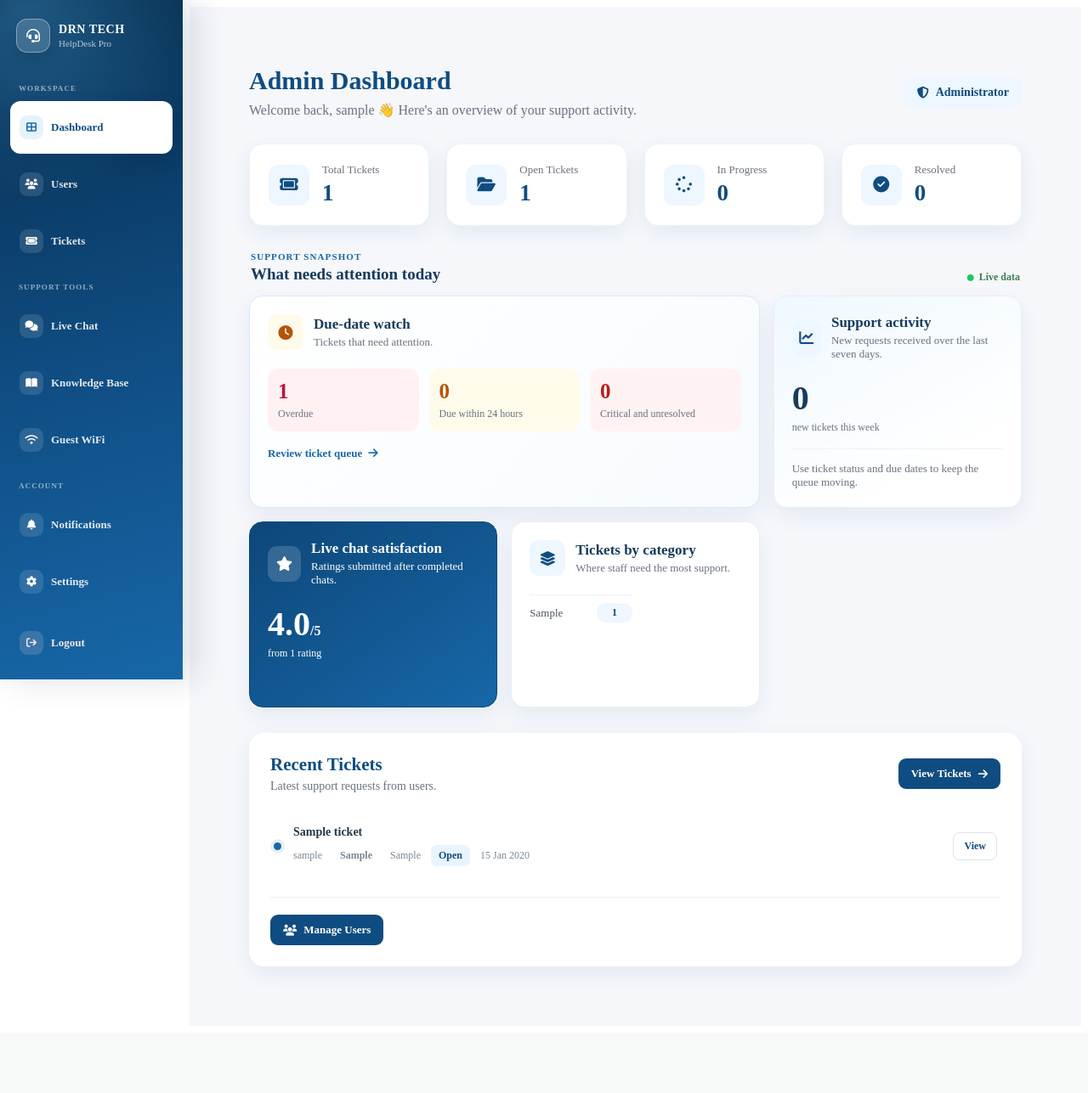
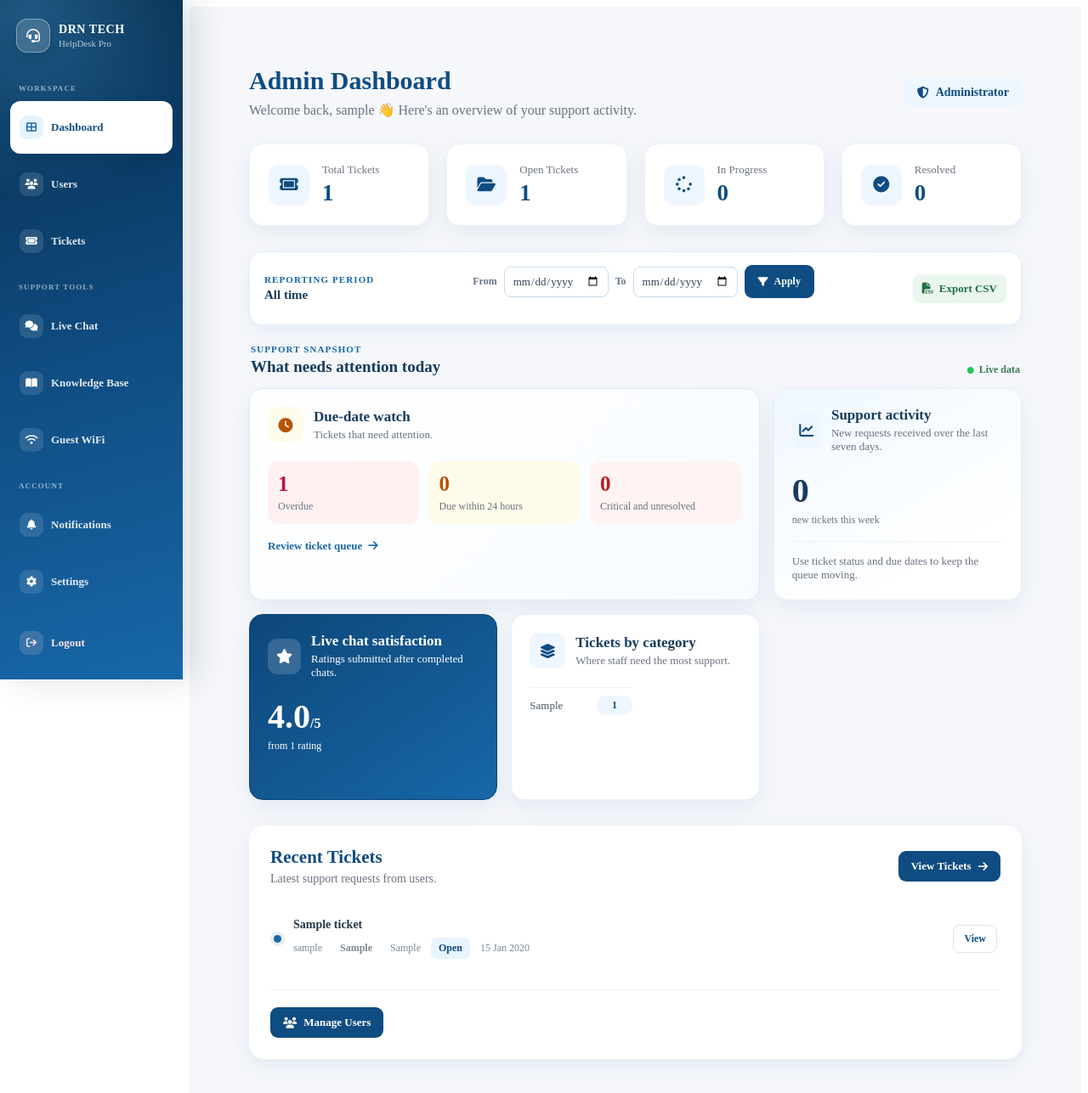
Before and after one commit to DRNWAMBZ/HelpDeskPro, a Flask app: page /admin in a window 1280 px wide. Shown: the top 1287 px of the page at 85% size. Before the commit the page ends 1146 px from the top, so only its background shows below. Run offline with Flask 3, Linux system fonts and the light colour scheme; a user stored in the database is signed in; tables that the repository leaves empty hold one stand-in row (values such as "Sample post"); some libraries are stand-ins or nearby versions.

Commit message:
Add date filtered reports and CSV export

```diff
--- a/app.py
+++ b/app.py
@@ -6,6 +6,8 @@ from secrets import token_urlsafe
 from pathlib import Path
 from hashlib import sha256
 from email.message import EmailMessage
+from io import StringIO
+import csv
 import logging
 import os
 import smtplib
@@ -23,6 +25,7 @@ from flask import (
     url_for,
     flash,
     send_file,
+    Response,
 )
 
 from flask_sqlalchemy import SQLAlchemy
@@ -1303,6 +1306,50 @@ def save_ticket_attachment(ticket):
     return None, destination
 
 
+def get_ticket_report_period(args):
+    """Return date values and SQL filters for a ticket-created date range."""
+
+    date_from = args.get("date_from", "").strip()
+    date_to = args.get("date_to", "").strip()
+    start = None
+    end = None
+
+    try:
+        if date_from:
+            start = datetime.strptime(date_from, "%Y-%m-%d")
+        if date_to:
+            end = datetime.strptime(date_to, "%Y-%m-%d")
+    except ValueError as error:
+        raise ValueError("Choose dates in the format YYYY-MM-DD.") from error
+
+    if start and end and start > end:
+        raise ValueError("The start date must be before the end date.")
+
+    filters = []
+    if start:
+        filters.append(Ticket.created_at >= start)
+    if end:
+        filters.append(Ticket.created_at < end + timedelta(days=1))
+
+    if date_from and date_to:
+        period_label = f"{date_from} to {date_to}"
+    elif date_from:
+        period_label = f"From {date_from}"
+    elif date_to:
+        period_label = f"Up to {date_to}"
+    else:
+        period_label = "All time"
+
+    return date_from, date_to, start, end, filters, period_label
+
+
+def safe_csv_cell(value):
+    """Prevent spreadsheet software treating exported values as formulas."""
+
+    value = "" if value is None else str(value)
+    return f"'{value}" if value.startswith(("=", "+", "-", "@")) else value
+
+
 @app.context_processor
 def inject_notification_count():
 
@@ -3042,58 +3089,81 @@ def guest():
 @app.route("/admin")
 @admin_required
 def admin_dashboard():
+    try:
+        (
+            date_from,
+            date_to,
+            report_start,
+            report_end,
+            ticket_filters,
+            report_period_label,
+        ) = get_ticket_report_period(request.args)
+    except ValueError as error:
+        flash(str(error), "danger")
+        return redirect(url_for("admin_dashboard"))
+
     now = datetime.utcnow()
     due_soon_cutoff = now + timedelta(hours=24)
-    total_tickets = Ticket.query.count()
-
-    open_tickets = Ticket.query.filter_by(
-        status="Open"
+    ticket_query = Ticket.query.filter(*ticket_filters)
+    total_tickets = ticket_query.count()
+
+    open_tickets = ticket_query.filter(
+        Ticket.status == "Open",
     ).count()
 
-    in_progress_tickets = Ticket.query.filter_by(
-        status="In Progress"
+    in_progress_tickets = ticket_query.filter(
+        Ticket.status == "In Progress",
     ).count()
 
-    resolved_tickets = Ticket.query.filter_by(
-        status="Resolved"
+    resolved_tickets = ticket_query.filter(
+        Ticket.status == "Resolved",
     ).count()
 
-    overdue_tickets = Ticket.query.filter(
+    overdue_tickets = ticket_query.filter(
         Ticket.status != "Resolved",
         Ticket.due_at.isnot(None),
         Ticket.due_at < now,
     ).count()
 
-    due_soon_tickets = Ticket.query.filter(
+    due_soon_tickets = ticket_query.filter(
         Ticket.status != "Resolved",
         Ticket.due_at.isnot(None),
         Ticket.due_at >= now,
         Ticket.due_at <= due_soon_cutoff,
     ).count()
 
-    critical_open_tickets = Ticket.query.filter(
+    critical_open_tickets = ticket_query.filter(
         Ticket.priority == "Critical",
         Ticket.status != "Resolved",
     ).count()
 
-    tickets_created_this_week = Ticket.query.filter(
+    tickets_created_this_week = ticket_query.filter(
         Ticket.created_at >= now - timedelta(days=7),
     ).count()
 
     category_breakdown = db.session.query(
         Ticket.category,
         func.count(Ticket.id),
-    ).group_by(Ticket.category).order_by(
+    ).filter(*ticket_filters).group_by(Ticket.category).order_by(
         func.count(Ticket.id).desc(),
         Ticket.category.asc(),
     ).all()
 
-    satisfaction_count = ChatSatisfactionRating.query.count()
-    average_satisfaction = db.session.query(
+    satisfaction_query = ChatSatisfactionRating.query
+    if report_start:
+        satisfaction_query = satisfaction_query.filter(
+            ChatSatisfactionRating.created_at >= report_start,
+        )
+    if report_end:
+        satisfaction_query = satisfaction_query.filter(
+            ChatSatisfactionRating.created_at < report_end + timedelta(days=1),
+        )
+    satisfaction_count = satisfaction_query.count()
+    average_satisfaction = satisfaction_query.with_entities(
         func.avg(ChatSatisfactionRating.rating),
     ).scalar()
 
-    recent_tickets = Ticket.query.order_by(
+    recent_tickets = ticket_query.order_by(
         Ticket.created_at.desc()
     ).limit(10).all()
 
@@ -3111,6 +3181,63 @@ def admin_dashboard():
         satisfaction_count=satisfaction_count,
         average_satisfaction=average_satisfaction,
         recent_tickets=recent_tickets,
+        date_from=date_from,
+        date_to=date_to,
+        report_period_label=report_period_label,
+    )
+
+
+@app.route("/admin/reports/tickets.csv")
+@admin_required
+def export_ticket_report_csv():
+    try:
+        date_from, date_to, _, _, ticket_filters, _ = get_ticket_report_period(
+            request.args,
+        )
+    except ValueError as error:
+        return Response(str(error), status=400, mimetype="text/plain")
+
+    tickets = Ticket.query.filter(*ticket_filters).order_by(
+        Ticket.created_at.desc(),
+    ).all()
+
+    output = StringIO(newline="")
+    writer = csv.writer(output)
+    writer.writerow([
+        "Ticket number",
+        "Subject",
+        "Requester",
+        "Email",
+        "Category",
+        "Priority",
+        "Status",
+        "Created (UTC)",
+        "Due (UTC)",
+    ])
+
+    for ticket in tickets:
+        writer.writerow([
+            ticket.ticket_number,
+            safe_csv_cell(ticket.subject),
+            safe_csv_cell(ticket.user.username),
+            safe_csv_cell(ticket.user.email),
+            safe_csv_cell(ticket.category),
+            ticket.priority,
+            ticket.status,
+            ticket.created_at.strftime("%Y-%m-%d %H:%M") if ticket.created_at else "",
+            ticket.due_at.strftime("%Y-%m-%d %H:%M") if ticket.due_at else "",
+        ])
+
+    filename_start = date_from or "all"
+    filename_end = date_to or "current"
+    return Response(
+        output.getvalue(),
+        mimetype="text/csv",
+        headers={
+            "Content-Disposition": (
+                f"attachment; filename=helpdeskpro-tickets-{filename_start}-to-{filename_end}.csv"
+            ),
+        },
     )
 
 
--- a/static/css/admin.css
+++ b/static/css/admin.css
@@ -130,6 +130,69 @@
     display: grid;
     grid-template-columns: repeat(3, minmax(0, 1fr));
     gap: 16px;
+}
+
+.admin-report-controls {
+    align-items: center;
+    background: #ffffff;
+    border: 1px solid #e1edf7;
+    border-radius: 15px;
+    box-shadow: 0 8px 22px rgba(15, 76, 129, 0.06);
+    display: flex;
+    flex-wrap: wrap;
+    gap: 14px 20px;
+    justify-content: space-between;
+    margin-bottom: 22px;
+    padding: 15px 17px;
+}
+
+.admin-report-controls strong {
+    color: #173b5d;
+    font-size: 15px;
+}
+
+.admin-report-date-form {
+    align-items: center;
+    display: flex;
+    flex-wrap: wrap;
+    gap: 8px;
+}
+
+.admin-report-date-form label {
+    color: #64748b;
+    font-size: 12px;
+    font-weight: 700;
+}
+
+.admin-report-date-form input[type="date"] {
+    border: 1px solid #cadbea;
+    border-radius: 8px;
+    color: #334155;
+    font: inherit;
+    font-size: 13px;
+    padding: 8px 9px;
+}
+
+.admin-report-date-form input[type="date"]:focus {
+    border-color: #1767A8;
+    outline: 3px solid rgba(23, 103, 168, 0.14);
+}
+
+.admin-report-export-btn {
+    align-items: center;
+    background: #eaf6ee;
+    border-radius: 8px;
+    color: #217043;
+    display: inline-flex;
+    font-size: 13px;
+    font-weight: 800;
+    gap: 7px;
+    padding: 9px 11px;
+    text-decoration: none;
+}
+
+.admin-report-export-btn:hover {
+    background: #d9f0e1;
 }
 
 .admin-reporting {
@@ -679,6 +742,24 @@
         gap: 8px;
     }
 
+    .admin-report-controls {
+        align-items: flex-start;
+        flex-direction: column;
+    }
+
+    .admin-report-date-form {
+        align-items: flex-start;
+        flex-direction: column;
+    }
+
+    .admin-report-date-form input[type="date"],
+    .admin-report-date-form .admin-filter-btn,
+    .admin-report-date-form .admin-clear-filter-btn,
+    .admin-report-export-btn {
+        box-sizing: border-box;
+        width: 100%;
+    }
+
     .admin-category-list {
         grid-template-columns: 1fr;
     }
--- a/templates/admin/dashboard.html
+++ b/templates/admin/dashboard.html
@@ -66,6 +66,32 @@ Admin Dashboard
         </div>
 
     </div>
+
+    <section class="admin-report-controls" aria-label="Report date range">
+        <div>
+            <span class="admin-reporting-eyebrow">Reporting period</span>
+            <strong>{{ report_period_label }}</strong>
+        </div>
+
+        <form method="GET" action="{{ url_for('admin_dashboard') }}" class="admin-report-date-form">
+            <label for="report-date-from">From</label>
+            <input id="report-date-from" type="date" name="date_from" value="{{ date_from }}">
+            <label for="report-date-to">To</label>
+            <input id="report-date-to" type="date" name="date_to" value="{{ date_to }}">
+            <button type="submit" class="admin-filter-btn"><i class="fa-solid fa-filter" aria-hidden="true"></i> Apply</button>
+            {% if date_from or date_to %}
+                <a href="{{ url_for('admin_dashboard') }}" class="admin-clear-filter-btn">All time</a>
+            {% endif %}
+        </form>
+
+        <a
+            href="{{ url_for('export_ticket_report_csv', date_from=date_from, date_to=date_to) }}"
+            class="admin-report-export-btn"
+        >
+            <i class="fa-solid fa-file-csv" aria-hidden="true"></i>
+            Export CSV
+        </a>
+    </section>
 
     <section class="admin-reporting" aria-label="Support reports">
         <div class="admin-reporting-header">
```
Also changed, not shown: tests/test_regression.py (+16 -0 lines).
